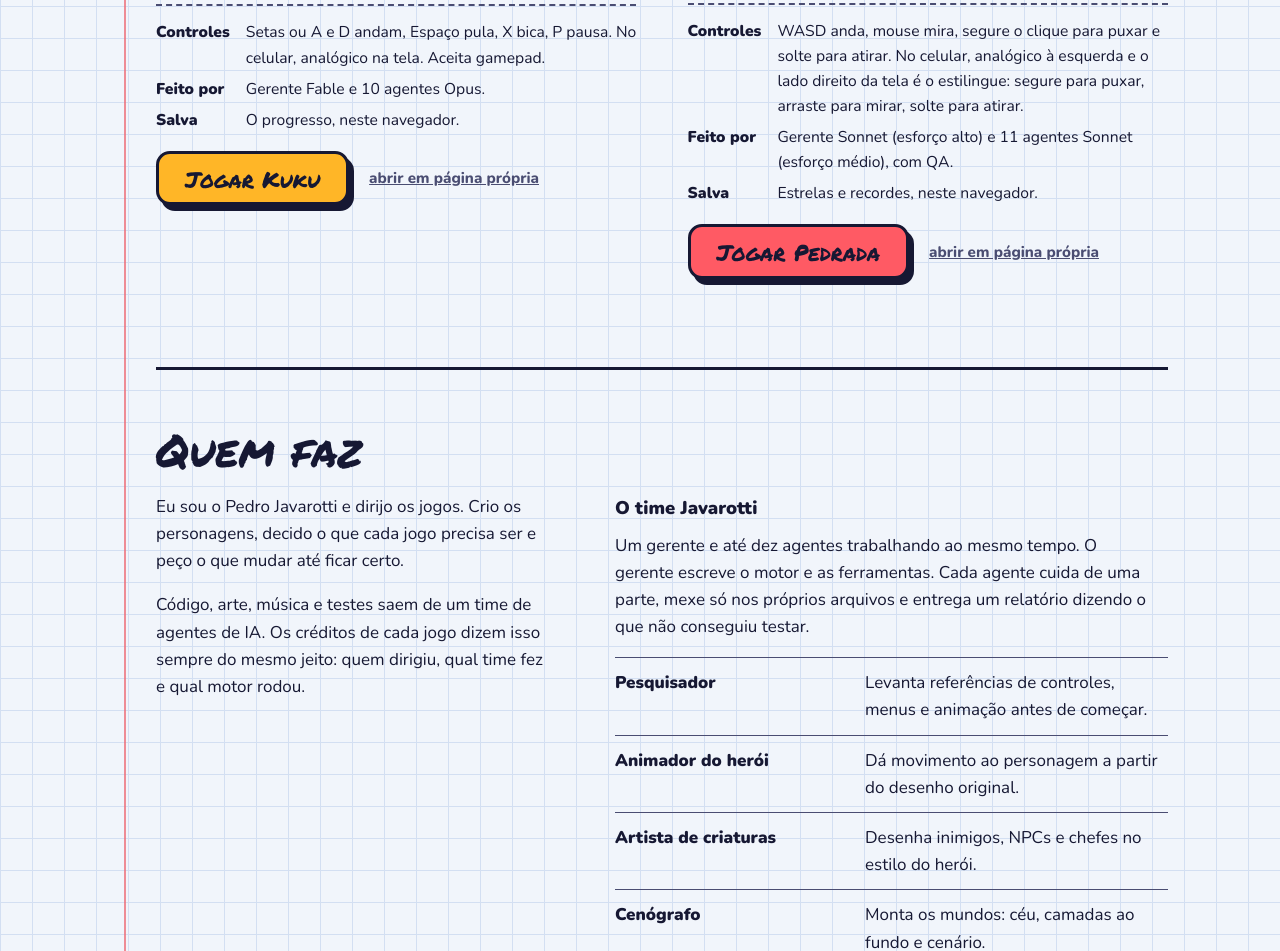
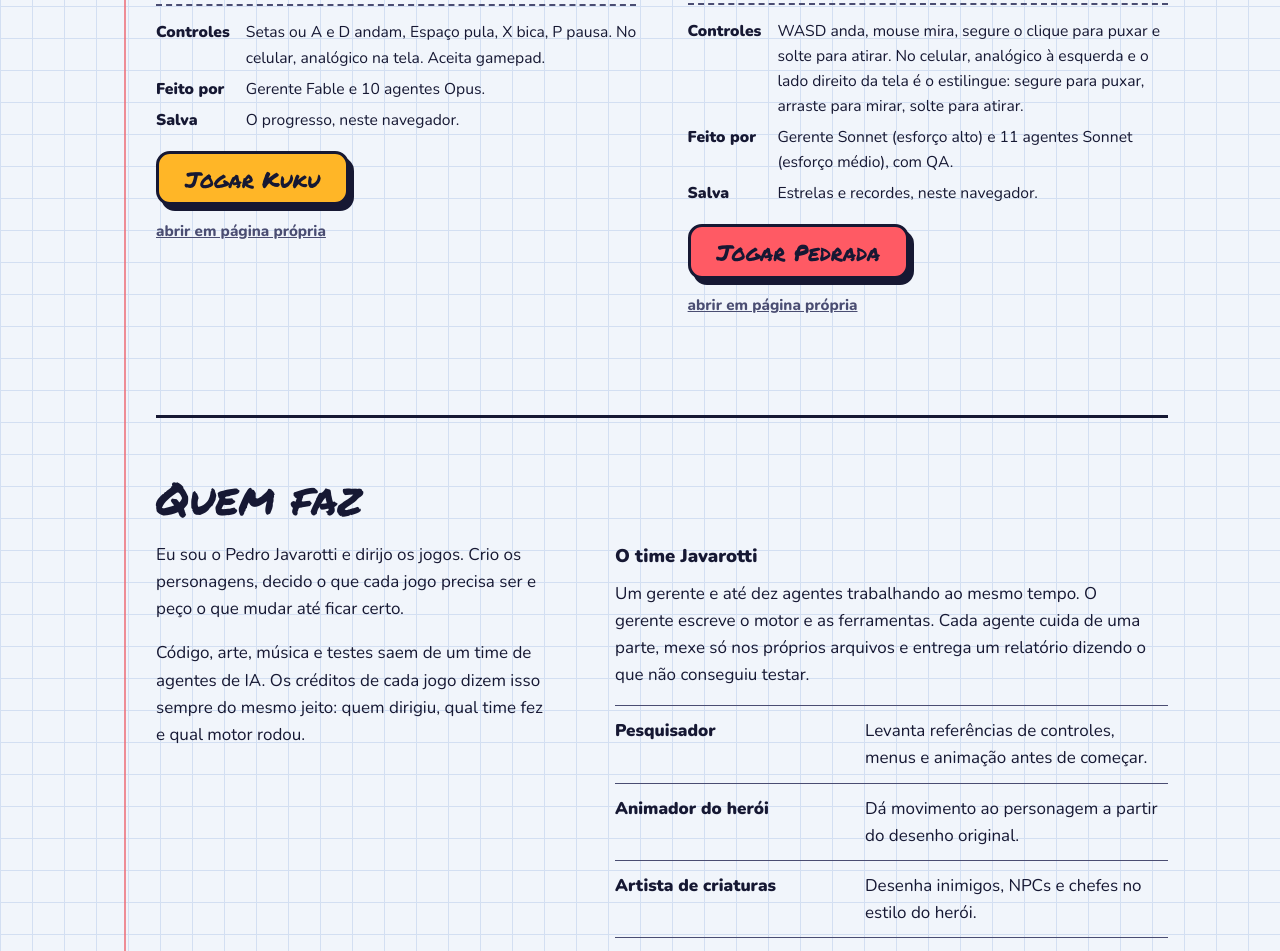
Before and after one commit to javarottiProgramming/jogos-javarotti, a plain HTML site: page index.html in a window 1280 px wide. Shown: the part 986-1937 px from the top of the page. Drawn offline with Linux system fonts and the light colour scheme.

Commit message:
Link "abrir em página própria" sempre embaixo do botão nos dois jogos 📱
No celular o botão Jogar Kuku deixava o link ao lado, mas o Jogar Pedrada,
mais largo, empurrava o link para baixo: cada cartão com um jeito. Agora o
padrão é um só em todos os tamanhos de tela: botão em cima, link embaixo,
alinhados à esquerda no mesmo ponto. O link também perdeu o recuo de 4 px
que o deixava torto em relação ao botão.

Testado de 320 a 1360 px nos dois cartões: link sempre abaixo do botão,
alinhado e clicável.

Co-Authored-By: Claude Sonnet 5.5 <noreply@anthropic.com>
Claude-Session: https://claude.ai/code/session_0124PPEriYkKaLKrRai4odG8

```diff
--- a/index.html
+++ b/index.html
@@ -103,8 +103,8 @@
   .btn:hover{transform:translate(-1px,-2px);box-shadow:6px 8px 0 var(--ink)}
   .btn:active{transform:translate(4px,5px);box-shadow:1px 1px 0 var(--ink)}
   .btn:focus-visible{outline:3px solid var(--blue);outline-offset:4px}
-  .actions{display:flex;flex-wrap:wrap;align-items:center;gap:4px 16px}
-  .alone{display:inline-flex;align-items:center;min-height:44px;padding:0 4px;font-weight:800;font-size:.95rem;color:var(--ink-soft)}
+  .actions{display:flex;flex-direction:column;align-items:flex-start;gap:4px}
+  .alone{display:inline-flex;align-items:center;min-height:44px;padding:0;font-weight:800;font-size:.95rem;color:var(--ink-soft)}
 
   /* ---------- seções de texto ---------- */
   section.s{padding:clamp(32px,5vw,56px) 0;border-top:3px solid var(--ink)}
```
